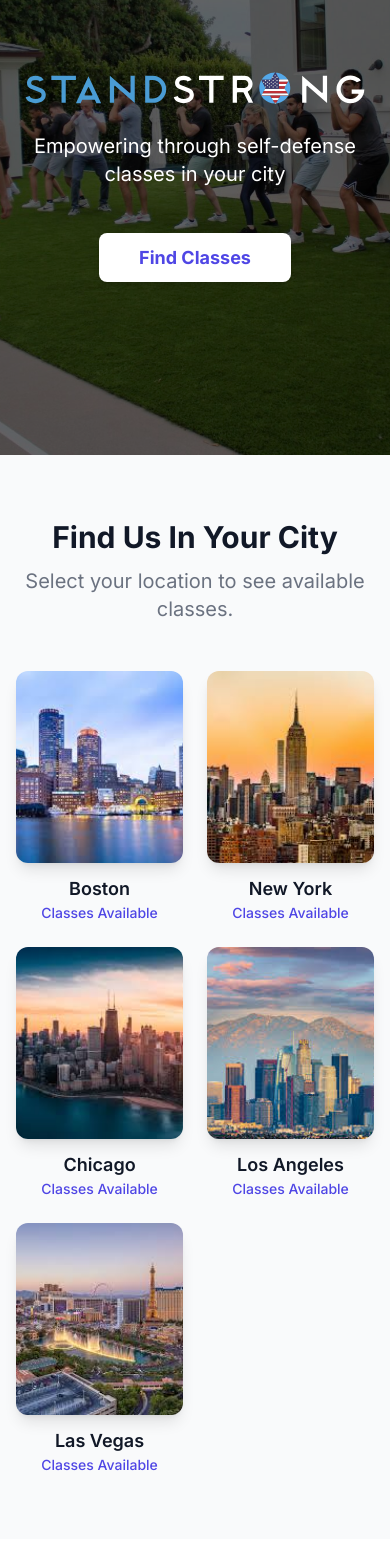
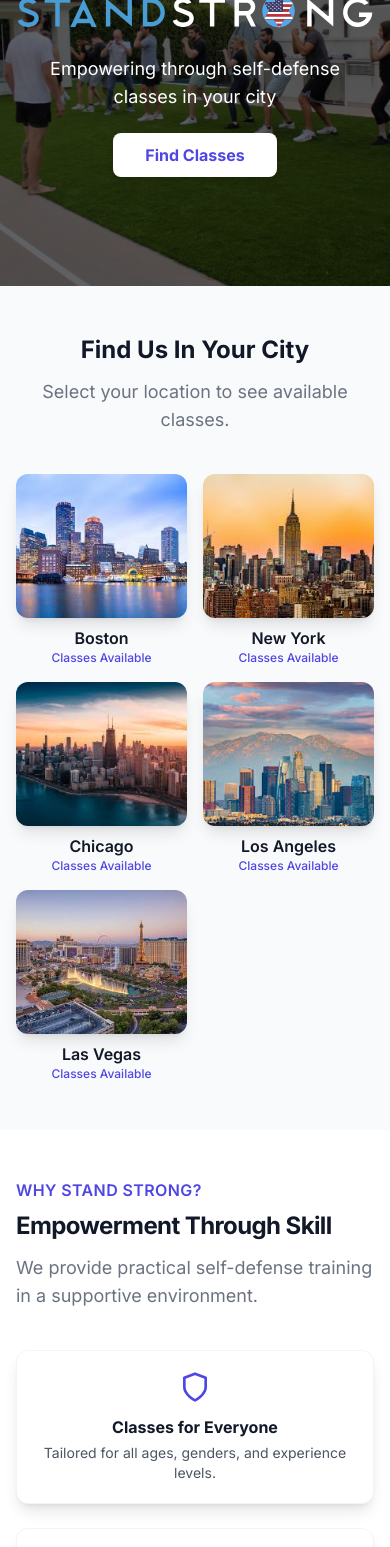
Before and after one commit to Zrodkin/standstrong-frontend, a React (Vite) app: page / in a window 390 px wide. Shown: the part 240-1787 px from the top of the page. Built offline with nearby package versions, Linux system fonts and the light colour scheme; no server answers.

Commit message:
homepage layout design edits

```diff
--- a/src/pages/HomePage.jsx
+++ b/src/pages/HomePage.jsx
@@ -1,4 +1,3 @@
-// client/src/pages/HomePage.jsx
 import React from 'react';
 import { Link } from 'react-router-dom';
 import { motion } from 'framer-motion';
@@ -14,18 +13,16 @@ import laImage from '../assets/la-skyline.jpeg';
 import newyorkImage from '../assets/newyork-skyline.jpeg';
 import lasvegasImage from '../assets/lasvegas-skyline.jpeg';
 
-// --- Import Gallery images (Change 1) ---
+// --- Import Gallery images ---
 import actionShot1 from '../assets/class-action-shot1.jpeg';
 import actionShot2 from '../assets/class-action-shot2.jpeg';
 import actionShot3 from '../assets/class-action-shot3.jpeg';
 
-// --- Import Site Logo (NEW) ---
+// --- Import Site Logo ---
 import siteLogo from '../assets/standstrong-logo-white.svg'; // Assuming this is the correct path
 
 // --- Import Icons ---
 import { FiUsers, FiShield, FiAward, FiZap } from 'react-icons/fi';
-
-
 
 
 // --- Map city names to imported images ---
@@ -38,7 +35,7 @@ const cityImageMap = {
 };
 const defaultCityImage = '/img/placeholder-city.jpg'; // Fallback
 
-// --- Use imported gallery images (Change 1) ---
+// --- Use imported gallery images ---
 const galleryImages = [actionShot1, actionShot2, actionShot3];
 
 // --- Data for About section ---
@@ -60,17 +57,19 @@ const HomePage = () => {
     const displayCities = ['Boston', 'New York', 'Chicago', 'Los Angeles', 'Las Vegas'];
 
     return (
+        // Overall page gradient
         <div className="bg-gradient-to-br from-sky-100 to-gray-100">
 
-            {/* === 1. Hero Section: Logo replaces H1 === */}
+            {/* === 1. Hero Section === */}
             <section
-                className="relative bg-cover bg-center h-[70vh]" // Kept reduced height
+  className="relative bg-cover bg-[center_top] sm:bg-center h-[50vh] sm:h-[65vh] md:h-[70vh]"
   style={{ backgroundImage: `url(${heroBackgroundImage})` }}
 >
                 <div className="absolute inset-0 bg-black/60"></div> {/* Overlay */}
-                <div className="relative z-10 flex flex-col items-center justify-start text-white text-center pt-48 px-6">
+                 {/* Adjusted top padding for mobile (pt-32), kept pt-48 for larger screens */}
+                <div className="relative z-10 flex flex-col items-center justify-center text-white text-center h-full px-4 sm:px-6">
 
-                    {/* Replaced H1 with Logo Image */}
+                    {/* Logo Image */}
                     <motion.div
                         variants={heroItemVariants(0)}
                         initial="hidden"
@@ -79,14 +78,15 @@ const HomePage = () => {
                         <img
                             src={siteLogo}
                             alt="Stand Strong Logo"
-                            // Adjust height as needed, w-auto keeps aspect ratio
-                            className="h-16 md:h-20 w-auto"
+                            // Base height for mobile, increases on medium screens
+                            className="h-14 sm:h-16 md:h-20 w-auto"
                         />
                     </motion.div>
 
-                    {/* Tagline: Added smaller margin-top */}
+                    {/* Tagline */}
                     <motion.p
-                        className="mt-3 text-xl md:text-2xl max-w-2xl" // Adjusted margin slightly (mt-3)
+                        // Base text size for mobile, increases on medium screens. Adjusted top margin.
+                        className="mt-4 text-lg sm:text-xl md:text-2xl max-w-xl sm:max-w-2xl"
                         variants={heroItemVariants(0.2)}
                         initial="hidden"
                         animate="visible"
@@ -94,16 +94,18 @@ const HomePage = () => {
                         Empowering through self-defense classes in your city
                     </motion.p>
 
-                    {/* Button Container: Added margin-top back */}
+                    {/* Button Container */}
                     <motion.div
                         variants={heroItemVariants(0.4)}
                         initial="hidden"
                         animate="visible"
-                        className="mt-14"
+                        // Adjusted top margin for mobile vs larger screens
+                        className="mt-8 md:mt-14"
                     >
                         <Link
                             to="/classes"
-                            className="px-10 py-3.5 bg-white text-indigo-600 font-bold rounded-lg hover:bg-gray-200 transition-colors duration-300 text-lg shadow-md hover:shadow-lg"
+                            // Adjusted padding and text size slightly for mobile
+                            className="px-8 py-3 sm:px-10 sm:py-3.5 bg-white text-indigo-600 font-bold rounded-lg hover:bg-gray-200 transition-colors duration-300 text-base sm:text-lg shadow-md hover:shadow-lg"
                         >
                             Find Classes
                         </Link>
@@ -113,21 +115,27 @@ const HomePage = () => {
             </section>
 
             {/* === 2. Cities Grid === */}
-            <section className="py-16 bg-gray-50">
+             {/* Adjusted vertical padding for mobile */}
+            <section className="py-12 md:py-16 bg-gray-50">
                 <div className="max-w-6xl mx-auto px-4 sm:px-6 lg:px-8">
-                    <div className="text-center mb-12">
-                        <h2 className="text-3xl font-bold text-gray-900 sm:text-4xl">Find Us In Your City</h2>
-                        <p className="mt-3 max-w-2xl mx-auto text-xl text-gray-500 sm:mt-4">Select your location to see available classes.</p>
+                    <div className="text-center mb-10 md:mb-12">
+                        {/* Adjusted text size for mobile */}
+                        <h2 className="text-2xl font-bold text-gray-900 sm:text-3xl md:text-4xl">Find Us In Your City</h2>
+                         {/* Adjusted text size for mobile */}
+                        <p className="mt-3 max-w-2xl mx-auto text-lg text-gray-500 sm:text-xl sm:mt-4">Select your location to see available classes.</p>
                     </div>
-                    <motion.div className="grid grid-cols-2 md:grid-cols-3 lg:grid-cols-5 gap-6 text-center" variants={containerVariants} initial="hidden" animate="visible">
+                    {/* Grid starts with 2 columns, adjusts for medium and large screens */}
+                    <motion.div className="grid grid-cols-2 md:grid-cols-3 lg:grid-cols-5 gap-4 sm:gap-6 text-center" variants={containerVariants} initial="hidden" animate="visible">
                         {displayCities.map((city) => (
                             <motion.div key={city} variants={itemVariants}>
                                 <Link to={`/classes?city=${city}`} className="block group">
                                     <div className="overflow-hidden rounded-xl shadow-lg hover:shadow-xl transition-shadow duration-300">
-                                        <img src={cityImageMap[city] || defaultCityImage} alt={`${city} skyline`} className="w-full h-48 object-cover group-hover:scale-105 transition-transform duration-300" />
+                                        {/* Adjusted image height for mobile */}
+                                        <img src={cityImageMap[city] || defaultCityImage} alt={`${city} skyline`} className="w-full h-36 sm:h-48 object-cover group-hover:scale-105 transition-transform duration-300" />
                                     </div>
-                                    <p className="mt-3 font-semibold text-lg text-gray-900">{city}</p>
-                                    <p className="text-sm text-indigo-600 font-medium">Classes Available</p>
+                                     {/* Adjusted text size and margin */}
+                                    <p className="mt-2 sm:mt-3 font-semibold text-base sm:text-lg text-gray-900">{city}</p>
+                                    <p className="text-xs sm:text-sm text-indigo-600 font-medium">Classes Available</p>
                                 </Link>
                             </motion.div>
                         ))}
@@ -136,74 +144,90 @@ const HomePage = () => {
             </section>
 
             {/* === 3. About Section === */}
-            <section className="py-16 bg-white">
+             {/* Adjusted vertical padding */}
+            <section className="py-12 md:py-16 bg-white">
                 <div className="max-w-7xl mx-auto px-4 sm:px-6 lg:px-8">
-                     <div className="lg:text-center mb-12">
+                     {/* Adjusted bottom margin */}
+                    <div className="lg:text-center mb-10 md:mb-12">
                         <h2 className="text-base text-indigo-600 font-semibold tracking-wide uppercase">Why Stand Strong?</h2>
-                         <p className="mt-2 text-3xl leading-8 font-bold tracking-tight text-gray-900 sm:text-4xl">Empowerment Through Skill</p>
-                         <p className="mt-4 max-w-2xl text-xl text-gray-500 lg:mx-auto">We provide practical self-defense training in a supportive environment.</p>
+                        {/* Adjusted text size for mobile */}
+                        <p className="mt-2 text-2xl leading-8 font-bold tracking-tight text-gray-900 sm:text-3xl md:text-4xl">Empowerment Through Skill</p>
+                         {/* Adjusted text size and margin */}
+                        <p className="mt-3 sm:mt-4 max-w-2xl text-lg sm:text-xl text-gray-500 lg:mx-auto">We provide practical self-defense training in a supportive environment.</p>
                     </div>
-                     <motion.div className="grid grid-cols-1 md:grid-cols-2 lg:grid-cols-4 gap-8" variants={containerVariants} initial="hidden" animate="visible">
+                    {/* Grid starts with 1 column, adjusts for medium and large screens */}
+                    <motion.div className="grid grid-cols-1 md:grid-cols-2 lg:grid-cols-4 gap-6 md:gap-8" variants={containerVariants} initial="hidden" animate="visible">
                     {aboutFeatures.map((feature, index) => (
-                             <motion.div key={index} className="bg-white shadow-lg p-6 rounded-xl text-center hover:shadow-2xl hover:-translate-y-1 transition-all duration-300 border border-gray-100" variants={itemVariants}>
-                                 <feature.Icon className="mx-auto h-10 w-10 text-indigo-600" />
-                                 <h4 className="mt-4 font-bold text-lg">{feature.title}</h4>
-                                 <p className="text-sm text-gray-600 mt-2">{feature.text}</p>
+    // Adjusted padding for mobile
+    <motion.div
+        key={index}
+        className="bg-white shadow-lg p-5 sm:p-6 rounded-xl text-center hover:shadow-2xl hover:-translate-y-1 transition-all duration-300 border border-gray-100"
+        variants={itemVariants}
+    >
+        <feature.Icon className="mx-auto h-8 w-8 sm:h-10 sm:w-10 text-indigo-600" />
+        <h4 className="mt-3 sm:mt-4 font-bold text-base sm:text-lg">{feature.title}</h4>
+        <p className="text-sm text-gray-600 mt-1 sm:mt-2">{feature.text}</p>
     </motion.div>
 ))}
                     </motion.div>
                 </div>
             </section>
 
-            {/* === 4. Visual Testimonials/Gallery Section (Change 1 applied) === */}
-            <section className="bg-gray-50 py-16">
-                <div className="text-center max-w-2xl mx-auto">
-                    <h2 className="text-3xl font-bold text-gray-900">Real People. Real Strength.</h2>
-                    <p className="mt-2 text-lg text-gray-500">See how Stand Strong has helped communities nationwide.</p>
+            {/* === 4. Visual Testimonials/Gallery Section === */}
+             {/* Adjusted vertical padding */}
+            <section className="bg-gray-50 py-12 md:py-16">
+                <div className="text-center max-w-2xl mx-auto px-4 sm:px-0">
+                     {/* Adjusted text size */}
+                    <h2 className="text-2xl font-bold text-gray-900 sm:text-3xl">Real People. Real Strength.</h2>
+                     {/* Adjusted text size */}
+                    <p className="mt-2 text-base sm:text-lg text-gray-500">See how Stand Strong has helped communities nationwide.</p>
                 </div>
-                <motion.div className="grid grid-cols-1 md:grid-cols-3 gap-6 mt-10 max-w-6xl mx-auto px-6" variants={containerVariants} initial="hidden" animate="visible">
-                    {/* Use imported galleryImages array */}
+                {/* Grid starts with 1 column, adjusts for medium screens. Adjusted margin-top and gap */}
+                <motion.div className="grid grid-cols-1 md:grid-cols-3 gap-4 sm:gap-6 mt-8 md:mt-10 max-w-6xl mx-auto px-4 sm:px-6" variants={containerVariants} initial="hidden" animate="visible">
                     {galleryImages.map((imgSrc, index) => (
                         <motion.div key={index} className="overflow-hidden rounded-xl shadow-md" variants={itemVariants}>
                             <img
-                                src={imgSrc} // Use imported image variable
+                                src={imgSrc}
                                 alt={`Class action shot ${index + 1}`}
-                                className="object-cover h-64 w-full hover:scale-105 transition-transform duration-300"
+                                // Adjusted image height for mobile
+                                className="object-cover h-56 sm:h-64 w-full hover:scale-105 transition-transform duration-300"
                             />
                         </motion.div>
                     ))}
                 </motion.div>
             </section>
 
-            {/* === 5. Call to Action Banner (Change 2 applied) === */}
-            <section className="py-12 lg:py-16"> {/* Padding for the section */}
-                 <div className="max-w-5xl mx-auto px-6 lg:px-8"> {/* Constrained width */}
-                    {/* The styled container */}
+            {/* === 5. Call to Action Banner === */}
+            {/* Adjusted vertical padding */}
+            <section className="py-12 lg:py-16">
+                <div className="max-w-5xl mx-auto px-4 sm:px-6 lg:px-8">
                     <motion.div
                         initial={{ opacity: 0, y: 20 }}
-                        whileInView={{ opacity: 1, y: 0 }} // Animate when scrolled into view
-                        viewport={{ once: true, amount: 0.3 }} // Trigger animation once
+                        whileInView={{ opacity: 1, y: 0 }}
+                        viewport={{ once: true, amount: 0.3 }}
                         transition={{ duration: 0.6 }}
-                        // --- MODIFIED GRADIENT HERE ---
-                        className="bg-gradient-to-r from-indigo-500 to-indigo-700 text-white rounded-2xl shadow-xl p-10 lg:p-12 text-center" // Using softer indigo gradient
-                        // --- End Modified Gradient ---
+                         // Adjusted padding for mobile
+                        className="bg-gradient-to-r from-indigo-500 to-indigo-700 text-white rounded-2xl shadow-xl p-8 sm:p-10 lg:p-12 text-center"
                     >
-                        <h2 className="text-3xl font-bold">Ready to get started?</h2>
-                        <p className="mt-3 text-lg max-w-xl mx-auto"> {/* White text contrasts well */}
+                         {/* Adjusted text size */}
+                        <h2 className="text-2xl sm:text-3xl font-bold">Ready to get started?</h2>
+                         {/* Adjusted text size and margin */}
+                        <p className="mt-2 sm:mt-3 text-base sm:text-lg max-w-xl mx-auto">
                             Join a self-defense class today and stand strong in your life.
                         </p>
-                        <div className="mt-8 flex flex-col sm:flex-row items-center justify-center gap-4">
+                         {/* Flex direction starts column, becomes row on small screens. Adjusted gap and margin-top */}
+                        <div className="mt-6 sm:mt-8 flex flex-col sm:flex-row items-center justify-center gap-3 sm:gap-4">
                             <Link
                                 to="/classes"
-                                // Original button styles from this design work well here
-                                className="px-8 py-3 bg-white text-indigo-700 font-semibold rounded-lg shadow-md hover:bg-gray-100 transition-colors duration-300 w-full sm:w-auto"
+                                 // Adjusted padding/text for mobile, ensures full width then auto
+                                className="px-6 py-2.5 sm:px-8 sm:py-3 bg-white text-indigo-700 font-semibold rounded-lg shadow-md hover:bg-gray-100 transition-colors duration-300 w-full sm:w-auto text-sm sm:text-base"
                             >
                                 Browse Classes
                             </Link>
                             <Link
                                 to="/register"
-                                // Original button styles from this design work well here
-                                className="px-8 py-3 border border-white font-semibold rounded-lg hover:bg-white hover:text-indigo-700 transition-colors duration-300 w-full sm:w-auto"
+                                 // Adjusted padding/text for mobile, ensures full width then auto
+                                className="px-6 py-2.5 sm:px-8 sm:py-3 border border-white font-semibold rounded-lg hover:bg-white hover:text-indigo-700 transition-colors duration-300 w-full sm:w-auto text-sm sm:text-base"
                             >
                                 Sign Up
                             </Link>
```
Lines whose indentation alone changed are shown as unchanged.
